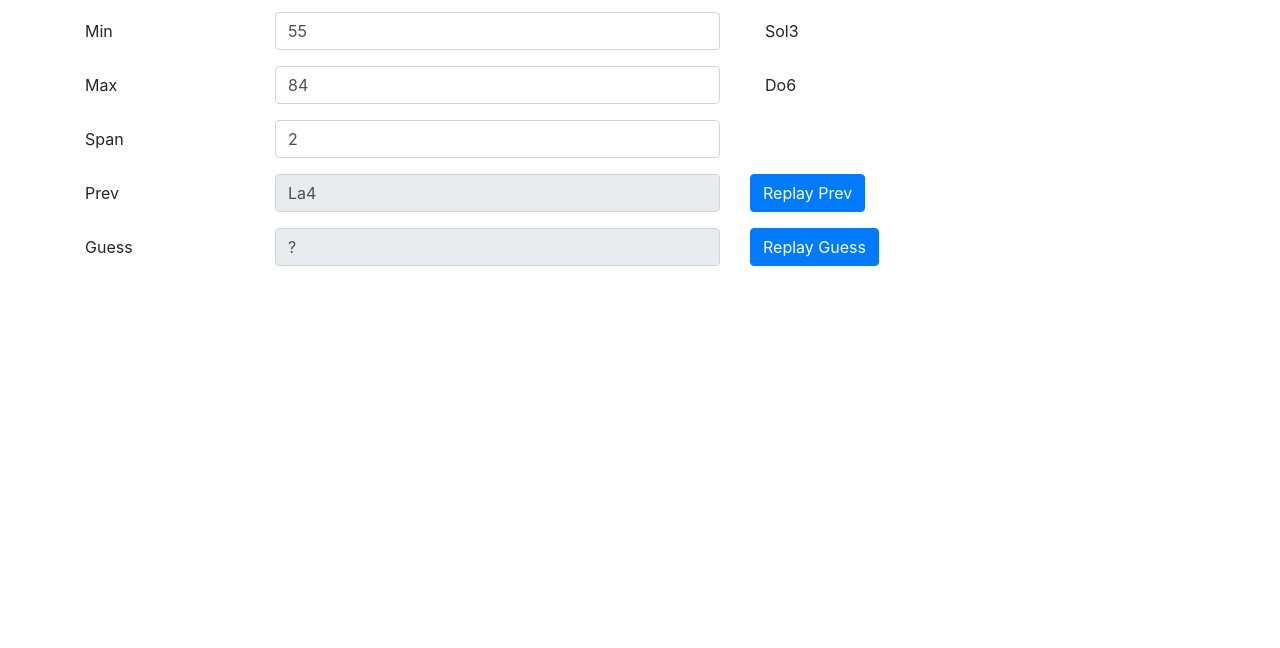
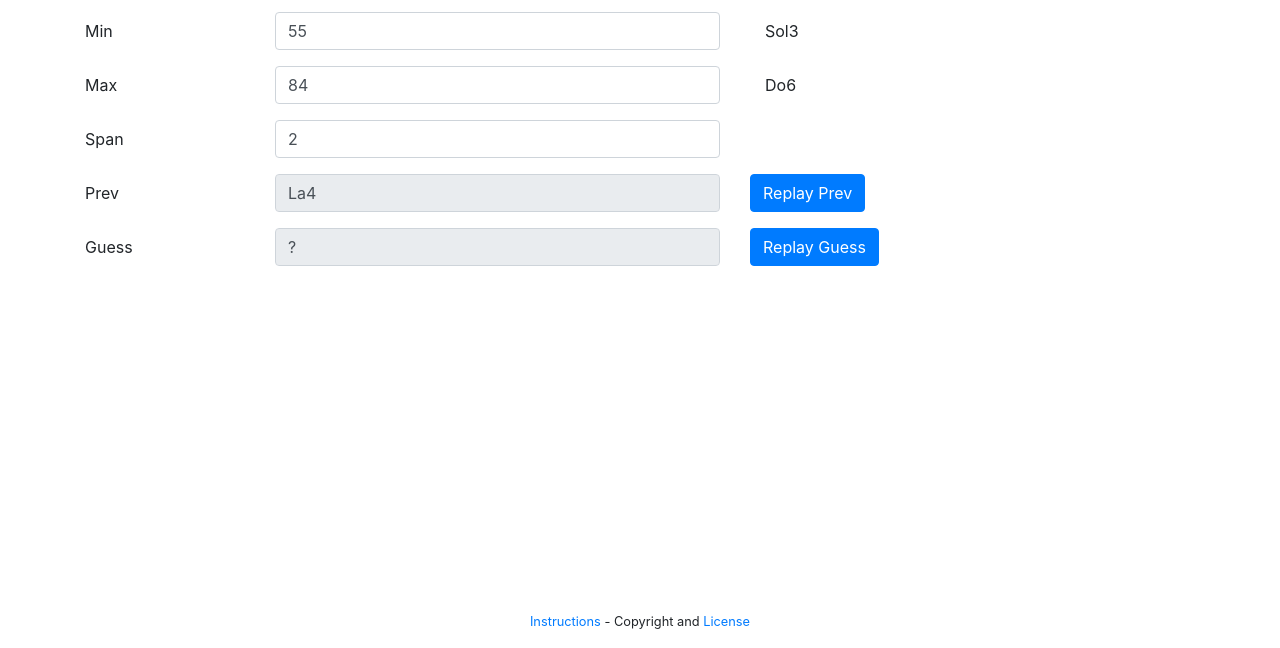
Before and after one commit to tarilabs/eartraining202002, a website built with webpack: page index.html in a window 1280 px wide. Shown: the part 152-800 px from the top of the page. Built offline with nearby package versions, Linux system fonts and the light colour scheme; what webmidi would draw is missing.

Commit message:
Added footer

```diff
--- a/index.html
+++ b/index.html
@@ -1,5 +1,5 @@
 <!doctype html>
-<html lang="en">
+<html lang="en" class="h-100">
   <head>
     <!-- Required meta tags -->
     <meta charset="utf-8">
@@ -10,7 +10,8 @@
 
     <title>Esercizio per dettato melodico</title>
   </head>
-  <body>
+  <body class="d-flex flex-column h-100">
+<main role="main" class="flex-shrink-0">
 <div class="container">
 
   <h1>Esercizio per dettato melodico</h1>
@@ -93,5 +94,12 @@
   <a href="https://github.com/tarilabs/eartraining202002"><img width="149" height="149" src="https://github.blog/wp-content/uploads/2008/12/forkme_right_red_aa0000.png?resize=149%2C149" class="attachment-full size-full" alt="Fork me on GitHub" data-recalc-dims="1"></a>
 </div>
 
-  </body>
+</main>
+
+<footer class="footer mt-auto py-3">
+  <div class="container text-center">
+    <small><a href="https://github.com/tarilabs/eartraining202002#readme">Instructions</a> - Copyright and <a href="https://github.com/tarilabs/eartraining202002/blob/master/LICENSE">License</a></small>
+  </div>
+</footer>
+</body>
 </html>
```
